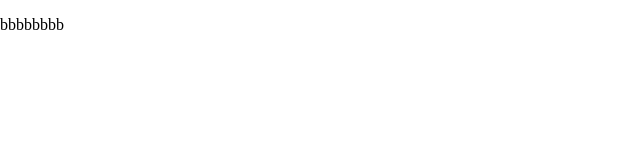
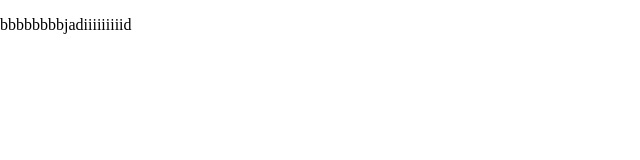
Before and after one commit to rohallahhatami/page, a plain HTML site: page b.html in a window 1280 px wide. Shown: the full height of the page, 0-640 px from the left. Drawn offline with Linux system fonts and the light colour scheme.

Commit message:
ch b.html

```diff
--- a/b.html
+++ b/b.html
@@ -8,7 +8,7 @@
 
 <body>
 <section>
-    <p>bbbbbbbb</p>
+    <p>bbbbbbbbjadiiiiiiiiid</p>
 </section>
 </body>
 </html>
```
